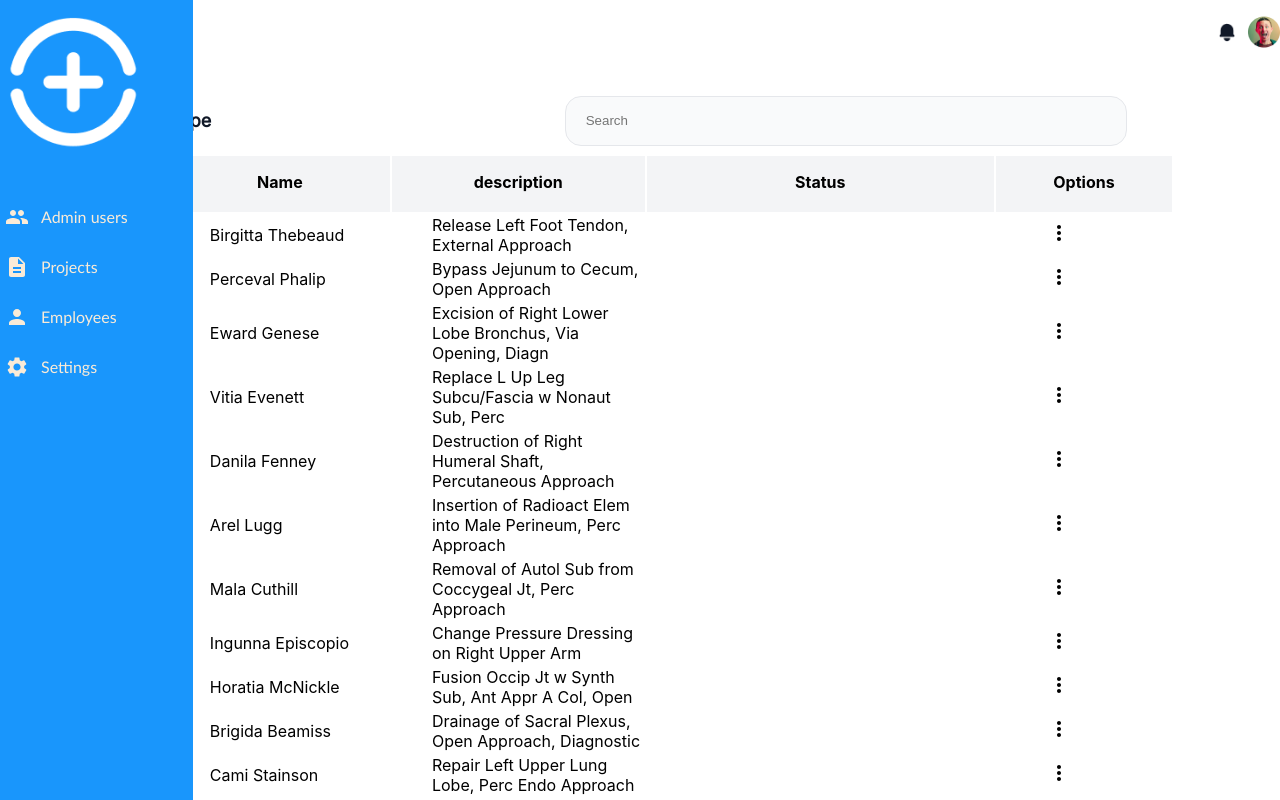
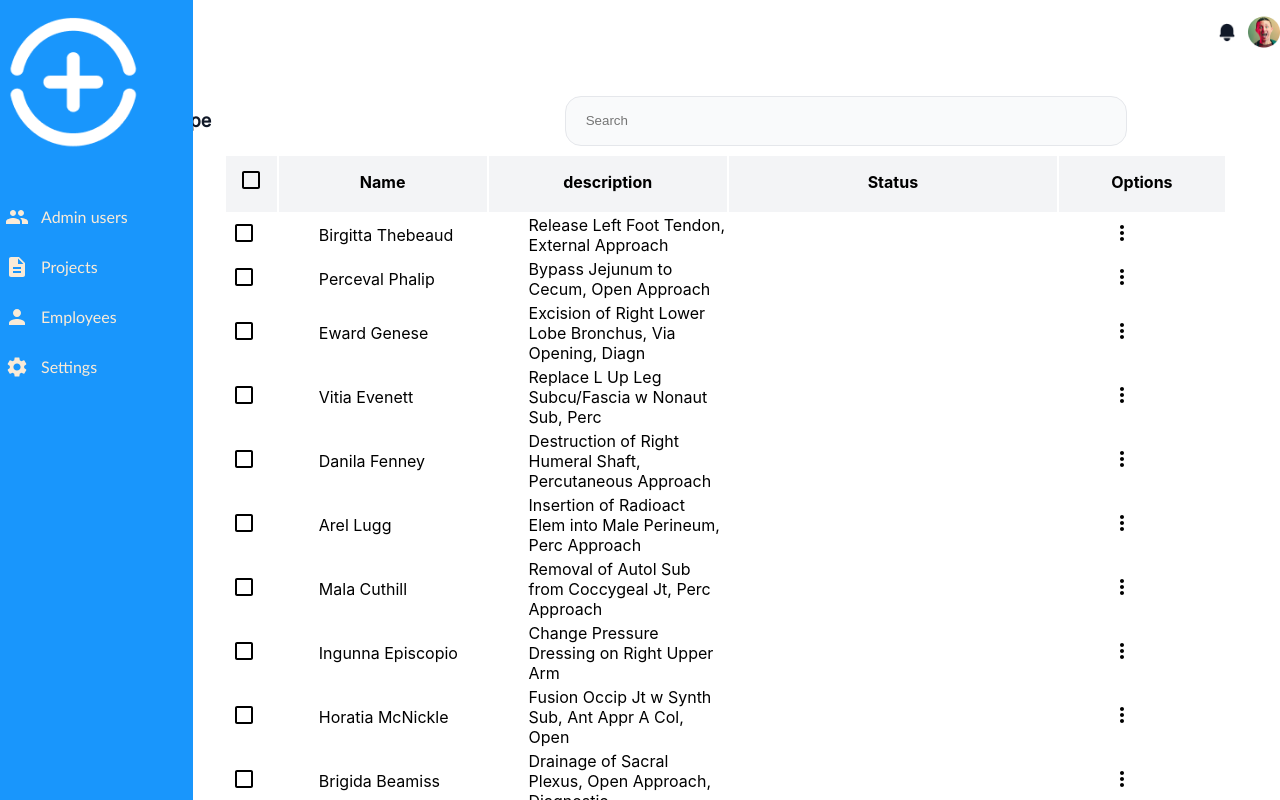
Before and after one commit to akesh01/demo-nextjs, a Next.js app: page /Settings/EmployeeType in a window 1280 px wide. Shown: the top 800 px of the page. Built offline with nearby package versions, Linux system fonts and the light colour scheme.

Commit message:
deployment

```diff
--- a/components/Settings/EmployeeTypeList.tsx
+++ b/components/Settings/EmployeeTypeList.tsx
@@ -5,9 +5,9 @@ import MoreVertIcon from "@mui/icons-material/MoreVert";
 import CheckBoxOutlineBlankIcon from "@mui/icons-material/CheckBoxOutlineBlank";
 import records from '../../ProjectType.json';
 import PaginationElement from '../PaginationElement';
-const EmployeeTypeList = () => {
+const EmployeeTypeList = ({ isopen, setisopen }: any) => {
 
-  const [isopen, setisopen] = useState(false);
+
   const [tableData, setTableData] = useState<Array<any>>(records);
   const [currentPageData,setCurrentPageData] = useState<Array<any>>([]);
   const [currentPage,setCurrentPage] = useState(1);
--- a/pages/Settings/EmployeeType.tsx
+++ b/pages/Settings/EmployeeType.tsx
@@ -11,7 +11,7 @@ import styles from '../../styles/Adminusers.module.css'
 
 const EmployeeType = () => {
   const [currenPageNo,setCurrentPageNo] = useState(1);
-  const [isopen, setisopen] = useState(false);
+  const [isopen, setisopen] = useState<boolean>(false);
   return (
     <>
       <Topbar/>
```
